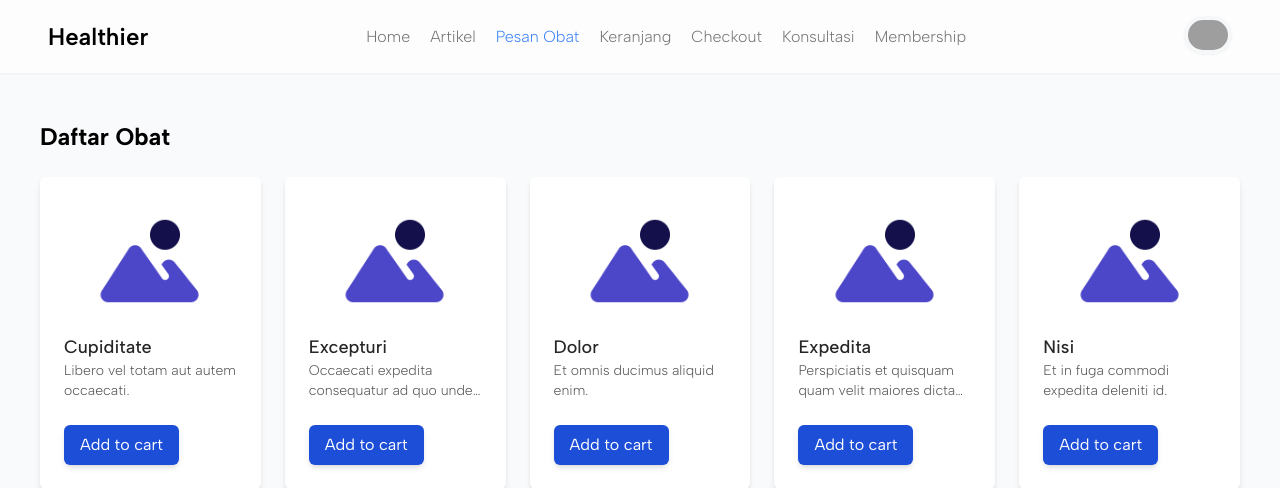
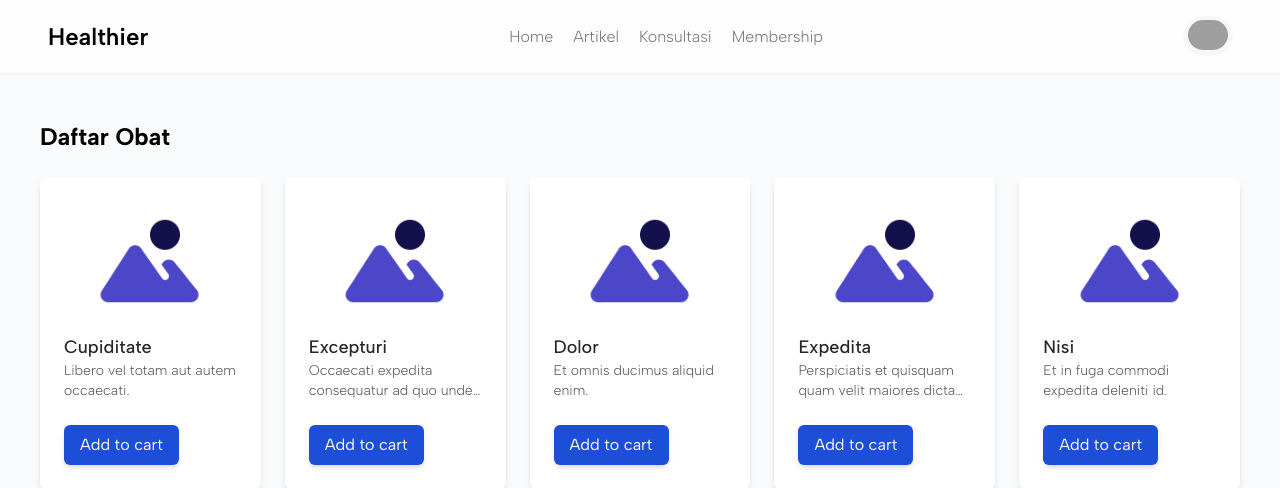
Before and after one commit to ardianilyas/healthier, a Laravel app: page /pesan in a window 1280 px wide. Shown: the top 488 px of the page. Run offline with Laravel 12, Linux system fonts and the light colour scheme; a user stored in the database is signed in; data comes from the database, SQL or seed files in the repository; style sheets or scripts are compiled from the project's sources; grey boxes are pictures that could not be loaded.

Commit message:
disable pesan obat feature

```diff
--- a/resources/views/components/navbar.blade.php
+++ b/resources/views/components/navbar.blade.php
@@ -14,9 +14,9 @@
         <ul :class="open ? '' : 'hidden md:flex' " class="flex flex-col md:flex-row justify-start md:justify-center md:items-center my-3 md:my-0 gap-3 md:gap-5">
             <li><x-navbar-link :active="request()->routeIs('homepage')" href="/">Home</x-navbar-link></li>
             <li><x-navbar-link :active="request()->routeIs('artikel*')" href="/artikel">Artikel</x-navbar-link></li>
-            <li><x-navbar-link :active="request()->routeIs('pesan*')" href="/pesan">Pesan Obat</x-navbar-link></li>
+            {{-- <li><x-navbar-link :active="request()->routeIs('pesan*')" href="/pesan">Pesan Obat</x-navbar-link></li>
             <li><x-navbar-link :active="request()->routeIs('keranjang*')" href="/keranjang">Keranjang</x-navbar-link></li>
-            <li><x-navbar-link :active="request()->routeIs('checkout*')" href="/checkout">Checkout</x-navbar-link></li>
+            <li><x-navbar-link :active="request()->routeIs('checkout*')" href="/checkout">Checkout</x-navbar-link></li> --}}
             <li><x-navbar-link :active="request()->routeIs('konsultasi*')" href="/konsultasi">Konsultasi</x-navbar-link></li>
             <li><x-navbar-link :active="request()->routeIs('membership*')" href="/membership">Membership</x-navbar-link></li>
         </ul>
```
